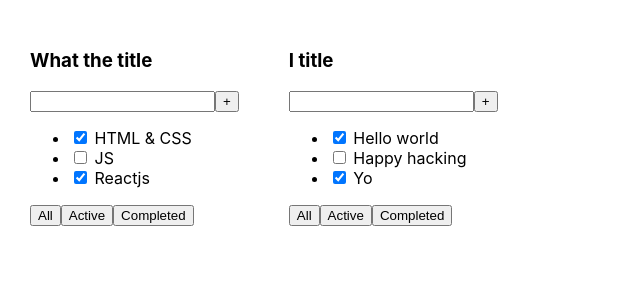
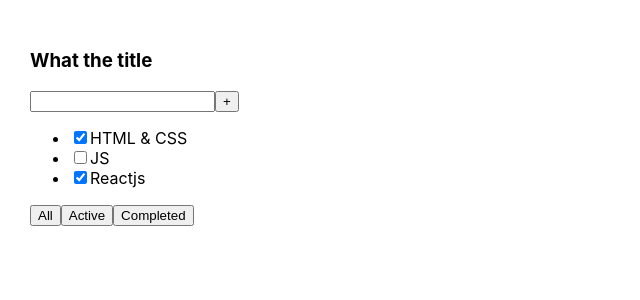
Before and after one commit to Dimkysy/todolist-repeat, a React (Create React App) app: page / in a window 1280 px wide. Shown: the top 300 px of the page, without its empty margins (0-640 px from the left). Built offline with nearby package versions, Linux system fonts and the light colour scheme.

Commit message:
secon lesson

```diff
--- a/src/App.tsx
+++ b/src/App.tsx
@@ -10,16 +10,10 @@
         {id:3, title:"Reactjs", isDone:true},
     ]
 
-    const tasks2 = [
-        {id:1, title:"Hello world", isDone:true},
-        {id:2, title:"Happy hacking ", isDone:false},
-        {id:3, title:"Yo", isDone:true},
-    ]
 
     return (
         <div className="App">
            <Todolist title ="What the title" tasks={tasks1}  />
-           <Todolist title ="I title" tasks={tasks2} />
         </div>
     );
 }
--- a/src/Todolist.tsx
+++ b/src/Todolist.tsx
@@ -22,9 +22,12 @@
                 <button>+</button>
             </div>
             <ul>
-                <li><input type="checkbox" checked={props.tasks[0].isDone}/> <span>{props.tasks[0].title}</span></li>
-                <li><input type="checkbox" checked={props.tasks[1].isDone}/> <span>{props.tasks[1].title}</span></li>
-                <li><input type="checkbox" checked={props.tasks[2].isDone}/> <span>{props.tasks[2].title}</span></li>
+                {
+                    props.tasks.map(t => <li key = {t.id}>
+                        <input type="checkbox" checked={t.isDone}/>
+                        <span>{t.title}</span>
+                    </li>)
+                }
             </ul>
             <div>
                 <button>All</button>
```
